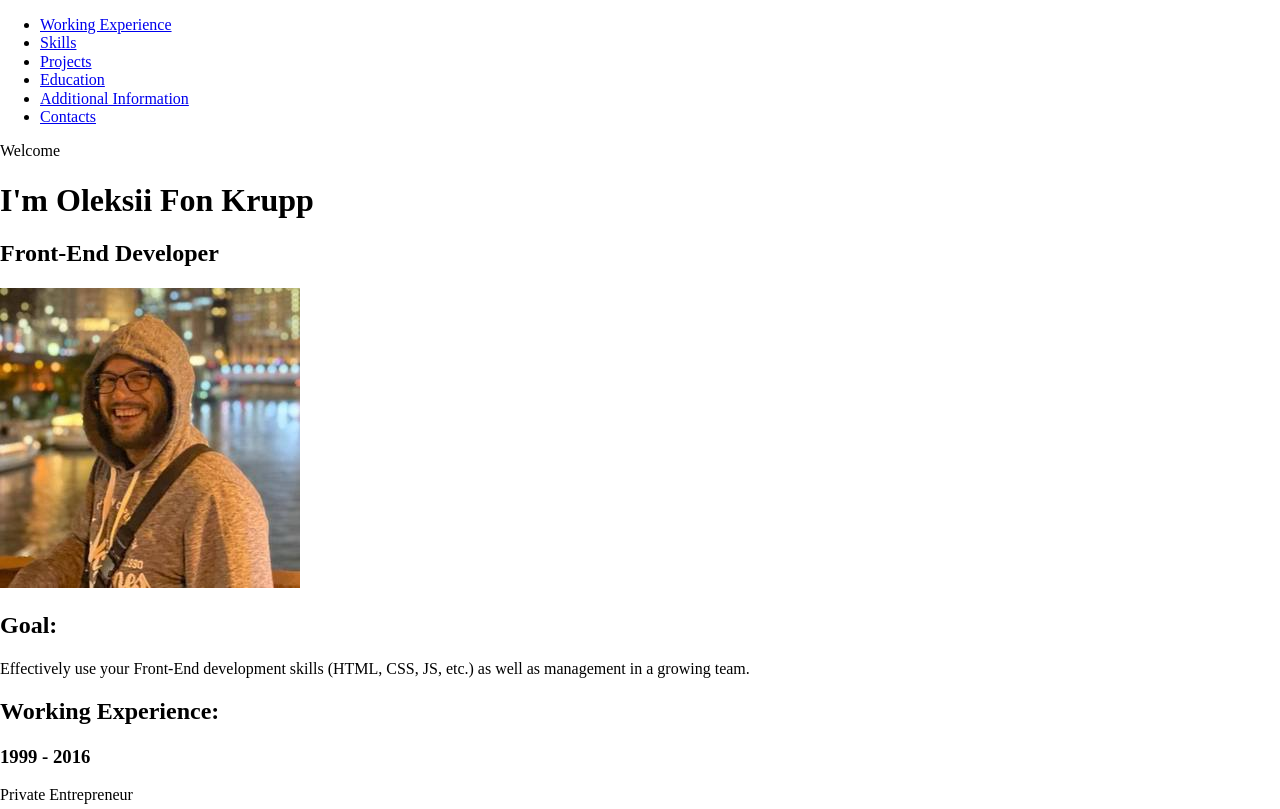
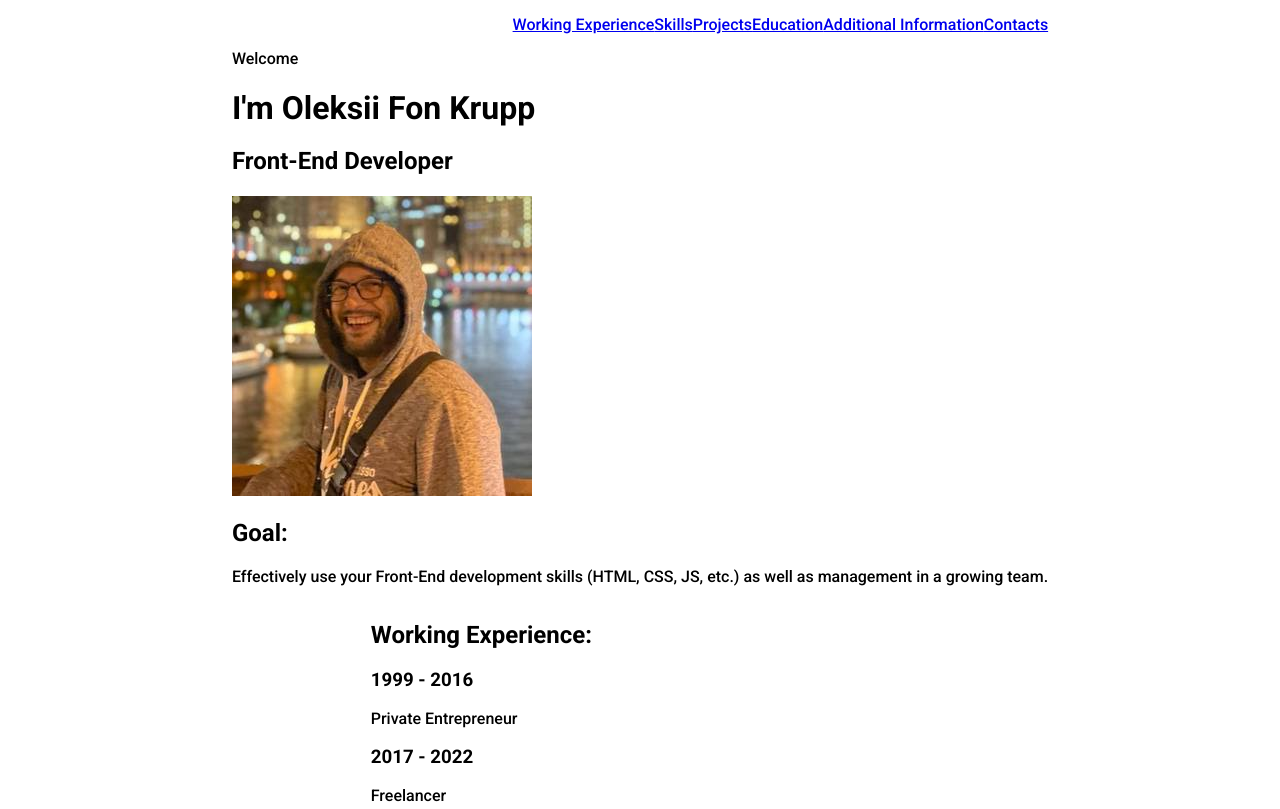
Before and after one commit to Olevonk/rsschool-cv, a plain HTML site: page index.html in a window 1280 px wide. Shown: the top 809 px of the page. Drawn offline with Linux system fonts and the light colour scheme.

Commit message:
feat: add css

```diff
--- a/css/style.css
+++ b/css/style.css
@@ -1 +1,34 @@
-/* this is my css */
+* {
+    box-sizing: border-box;
+}
+
+body {
+    display: flex;
+    flex-direction: column;
+    justify-content: space-between;
+    min-height: 100vh;
+    margin: 0;
+    padding: 0;
+    font-family: 'Roboto', sans-serif;
+}
+
+html {
+    scroll-behavior: smooth;
+}
+
+.container {
+    max-width: 1440px;
+    margin: 0 auto;
+}
+
+.nav-list {
+    display: flex;
+    justify-content: flex-end;
+    align-items: center;
+    list-style: none;
+}
+
+.nav-link {
+    padding: 0 20px;
+    line-height: 50px;
+}
--- a/index.html
+++ b/index.html
@@ -169,7 +169,7 @@
 <!-- Footer Start -->
 <footer class="container">
     <section id="contacts">
-        <h3>Kyiv</h3>
+        <h3>Lisle IL</h3>
         <ul>
             <li><a href="tel:+16308190236" target="_blank">+1 (630) 819-0236</a></li>
             <li><a href="mailto:fonkrupp@gmail.com" target="_blank">fonkrupp@gmail.com</a></li>
```
